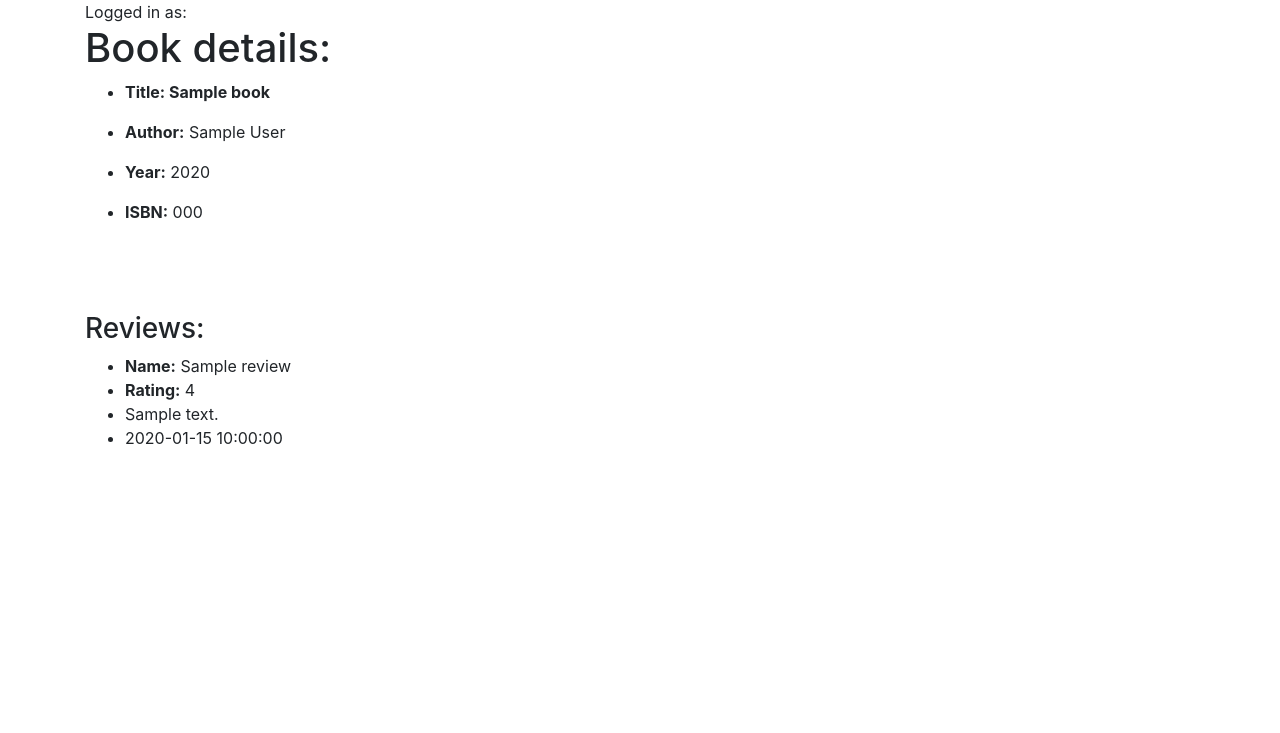
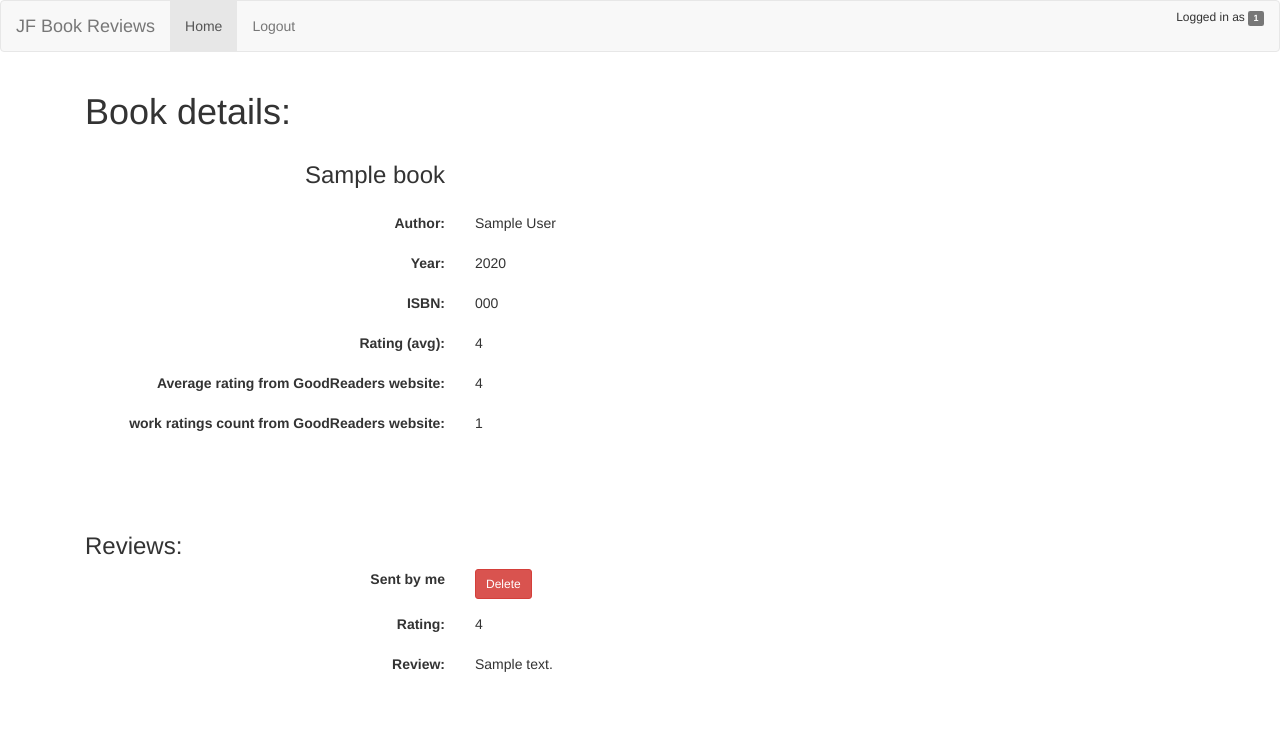
Before and after one commit to johnfreitasau/jf-bookreviews, a Flask app: template templates/book.html in a window 1280 px wide. Shown: the top 733 px of the page. Run offline with Flask 2, Linux system fonts and the light colour scheme; the template is opened without the code that fills it: most values are stand-ins (such as "Sample title", 1, 10 or a date in 2020); some libraries are stand-ins or nearby versions.

Commit message:
bug fixes and layout changes

```diff
--- /dev/null
+++ b/static/styles/style.css
@@ -0,0 +1,39 @@
+*{
+    margin: 0;
+    padding: 0;
+}
+.rate {
+    float: left;
+    height: 46px;
+    padding: 0 10px;
+}
+.rate:not(:checked) > input {
+    position:absolute;
+    top:-9999px;
+}
+.rate:not(:checked) > label {
+    float:right;
+    width:1em;
+    overflow:hidden;
+    white-space:nowrap;
+    cursor:pointer;
+    font-size:30px;
+    color:#ccc;
+}
+.rate:not(:checked) > label:before {
+    content: '★ ';
+}
+.rate > input:checked ~ label {
+    color: #ffc700;
+}
+.rate:not(:checked) > label:hover,
+.rate:not(:checked) > label:hover ~ label {
+    color: #deb217;
+}
+.rate > input:checked + label:hover,
+.rate > input:checked + label:hover ~ label,
+.rate > input:checked ~ label:hover,
+.rate > input:checked ~ label:hover ~ label,
+.rate > label:hover ~ input:checked ~ label {
+    color: #c59b08;
+}
--- /dev/null
+++ b/templates/base.html
@@ -0,0 +1,66 @@
+<!DOCTYPE html>
+<html>
+
+<head>
+    <meta charset="utf-8">
+    <meta http-equiv="X-UA-Compatible" content="IE=edge">
+    <meta name="viewport" content="width=device-width, initial-scale=1">
+    <title>JF Book Reviews</title>
+    <meta name="viewport" content="width=device-width, initial-scale=1">
+    <link rel="stylesheet" href="https://maxcdn.bootstrapcdn.com/bootstrap/3.4.1/css/bootstrap.min.css">
+    <script src="https://ajax.googleapis.com/ajax/libs/jquery/3.4.1/jquery.min.js"></script>
+    <script src="https://maxcdn.bootstrapcdn.com/bootstrap/3.4.1/js/bootstrap.min.js"></script>
+    <link rel= "stylesheet" type= "text/css" href= "{{ url_for('static',filename='styles/style.css') }}">
+</head>
+
+<body>
+    <section class="hero is-primary is-fullheight">
+        <div class="hero-head">
+            <nav class="navbar navbar-default">
+                <div class="container-fluid">
+                  <div class="navbar-header">
+                    <a class="navbar-brand" href="#">JF Book Reviews</a>
+                  </div>
+                  <ul class="nav navbar-nav">
+                    {% if user_id %}
+                    <li class="active">
+                        <a href="{{ url_for('main') }}" class="navbar-item">
+                            Home
+                        </a>
+                    </li>
+                    {% endif %}
+                    {% if not user_id %}
+                    <li>
+                        <a href="{{ url_for('index') }}" class="navbar-item">
+                            Login
+                        </a>
+                    </li>
+                    <li>
+                        <a href="{{ url_for('register') }}" class="navbar-item">
+                            Sign Up
+                        </a>
+                    </li>
+                    {% endif %}
+                    {% if user_id %}
+                    <li>
+                        <a href="{{ url_for('dropsession')}}" type="submit" class="navbar-item">
+                            Logout
+                        </a>
+                    </li>
+                    {% endif %}
+                  </ul>
+                  {% if user_id %}
+                    <h6 class="pull-right">Logged in as <span class="navbar-item label label-default">{{user_id}}</span></h6>
+                  {% endif %}
+                </div>
+              </nav>
+        </div>
+        <div class="hero-body">
+            <div class="container has-text-centered">
+               {% block content %}
+               {% endblock %}
+            </div>
+        </div>
+    </section>
+</body>
+</html>
--- a/templates/book.html
+++ b/templates/book.html
@@ -1,42 +1,95 @@
-<!DOCTYPE html>
-<html>
-<head>
-    <meta charset="utf-8">
-    <meta http-equiv="X-UA-Compatible" content="IE=edge">
-    <meta name="viewport" content="width=device-width, initial-scale=1">
-    <title>Flask Auth Example</title>
-    <link rel= "stylesheet" type= "text/css" href= "{{ url_for('static',filename='styles/style.css') }}">
-    <link rel="stylesheet" href="https://stackpath.bootstrapcdn.com/bootstrap/4.4.1/css/bootstrap.min.css" integrity="sha384-Vkoo8x4CGsO3+Hhxv8T/Q5PaXtkKtu6ug5TOeNV6gBiFeWPGFN9MuhOf23Q9Ifjh" crossorigin="anonymous">
-</head>
+{% extends "base.html" %}
 
-<body>
+{% block content %}
     <div class="container">
-        Logged in as: {{ user }}
         <h1>Book details:</h1>
         <ul>
-            <li><p><b>Title: {{ book.title }}</b></p></li>
-            <li><p><b>Author:</b> {{ book.author }}</p></li>
-            <li><p><b>Year:</b> {{ book.year }}</p></li>
-            <li><p><b>ISBN:</b> {{ book.isbn }}</p></li>
+            <div class="form-group row">
+                <h3 class="col-sm-4 col-form-label text-right">{{ book.title }}</h3>
+                <div class="col-md-8">
+
+                </div>
+            </div>
+            <div class="form-group row">
+                <label class="col-sm-4 col-form-label text-right">Author:</label>
+                <div class="col-sm-8">
+                    {{ book.author }}
+                </div>
+            </div>
+            <div class="form-group row">
+                <label class="col-sm-4 col-form-label text-right">Year:</label>
+                <div class="col-sm-8">
+                    {{ book.year }}
+                </div>
+            </div>
+            <div class="form-group row">
+                <label class="col-sm-4 col-form-label text-right">ISBN:</label>
+                <div class="col-sm-8">
+                    {{ book.isbn }}
+                </div>
+            </div>
+            <div class="form-group row">
+                <label class="col-sm-4 col-form-label text-right">Rating (avg):</label>
+                <div class="col-sm-8">
+                    {{ average_rating[0] }}
+                </div>
+            </div>
+            <div class="form-group row">
+                <label class="col-sm-4 col-form-label text-right">Average rating from GoodReaders website:</label>
+                <div class="col-sm-8">
+                    {{ average_rating }}
+                </div>
+            </div>
+            <div class="form-group row">
+                <label class="col-sm-4 col-form-label text-right">work ratings count from GoodReaders website:</label>
+                <div class="col-sm-8">
+                    {{ work_ratings_count }}
+                </div>
+            </div>
         </ul>
         <br><br><br>
         <h3>Reviews: </h3>
         {% if reviews %}
             {% for review in reviews %}
-            <ul>
-                {% if review.email == user %}
-                <h5>My Review</h5>
-                <li><b>Rating:</b> {{ review.rating }} </li>
-                <li> {{ review.comments }} </li>
-                <li> {{ review.created_date }} </li>
-                x{{ book.id }}
-                xx{{ review[0] }}
-                <a href="{{url_for('delete_review', book_id = book.id, review_id = review[0] )}}" class="btn btn-danger btn-sm">Delete</a> <!--STOPED HERE!!! REVIEW ID IS NOT GIVING THE CORRECT NUMBER (26). IT IS PROBABLY PICKING THE WRONG COLUMN FROM THE JOIN -->
+                {% if review.user_id == user_id %}
+                <div class="form-group row">
+                    <label class="col-sm-4 col-form-label text-right">Sent by me</label>
+                    <div class="col-sm-8">
+                        <a href="{{url_for('delete_review', book_id = book.id, review_id = review[0] )}}" class="btn btn-danger btn-sm">Delete</a>
+                    </div>
+                </div>
+                <div class="form-group row">
+                    <label class="col-sm-4 col-form-label text-right">Rating:</label>
+                    <div class="col-sm-8">
+                        {{ review.rating }}
+                    </div>
+                </div>
+                <div class="form-group row">
+                    <label class="col-sm-4 col-form-label text-right">Review:</label>
+                    <div class="col-sm-8">
+                        {{ review.comments }}
+                    </div>
+                </div>
+
                 {% else %}
-                <li><b>Name:</b> {{ review.name }} {{ user }}</li>
-                <li><b>Rating:</b> {{ review.rating }} </li>
-                <li> {{ review.comments }} </li>
-                <li> {{ review.created_date }} </li>
+                <div class="form-group row">
+                    <label class="col-sm-4 col-form-label text-right">Name:</label>
+                    <div class="col-sm-8">
+                        {{ review.name }}
+                    </div>
+                </div>
+                <div class="form-group row">
+                    <label class="col-sm-4 col-form-label text-right">Rating:</label>
+                    <div class="col-sm-8">
+                        {{ review.rating }}
+                    </div>
+                </div>
+                <div class="form-group row">
+                    <label class="col-sm-4 col-form-label text-right">Comments:</label>
+                    <div class="col-sm-8">
+                        {{ review.comments }}
+                    </div>
+                </div>
                 {% endif %}
             </ul>
             {% endfor %}
@@ -44,16 +97,12 @@
             <p>No reviews for this book.</p>
         {% endif %}
         <br><br>
-
-
         {% if enable_review == False %}
         <h3>Submit a review:</h3>
         <div class="row">
-            <form method="POST" action="{{url_for('add_review', book_id=book.id, user_id='2')}}">
-
-            <!--Rating-->
+            <form method="POST" action="{{url_for('add_review', book_id=book.id, user_id=user_id)}}">
             <div class="rate">
-                <input type="radio" id="star5" name="rating" value="5" />
+                <input type="radio" id="star5" name="rating" value="5" required />
                 <label for="star5" title="text">5 stars</label>
                 <input type="radio" id="star4" name="rating" value="4" />
                 <label for="star4" title="text">4 stars</label>
@@ -64,8 +113,6 @@
                 <input type="radio" id="star1" name="rating" value="1" />
                 <label for="star1" title="text">1 star</label>
             </div>
-            <!--End rating-->
-
             <textarea  class="form-control" rows="3" name="comments" placeholder="Review..."></textarea>
             <br>
             <div class="buttons">
@@ -74,6 +121,4 @@
         </form>
         </div>
         {% endif %}
-    </div>
-</body>
-</html>
+{% endblock %}
```
Also changed, not shown: create_tables.py (added, +23 -0 lines), import_ORM.py (deleted, +0 -73 lines), models.py (+5 -10 lines), requirements.txt (+25 -1 lines), templates/index.html (added, +29 -0 lines), templates/main.html (+3 -20 lines), templates/register.html (added, +39 -0 lines), README.md (added), 1 other file.
